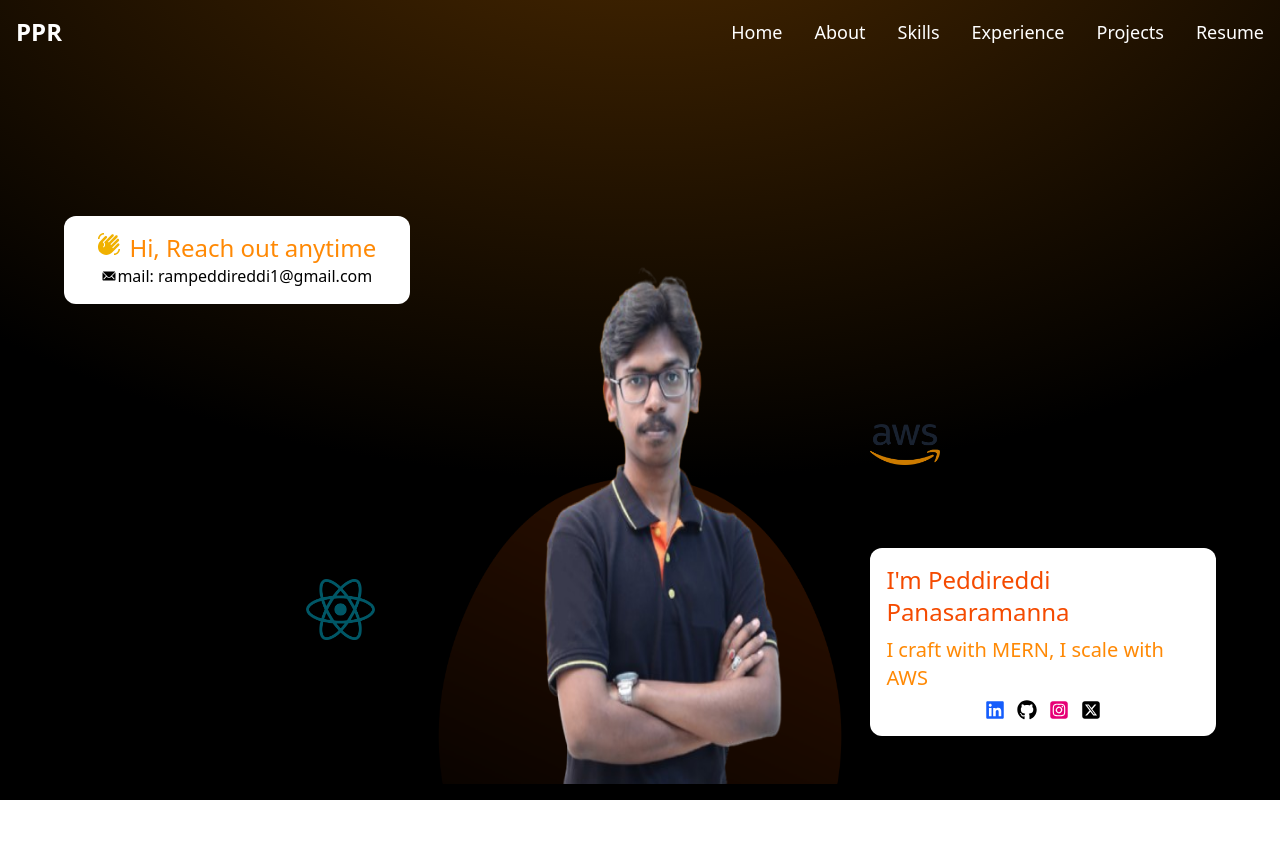
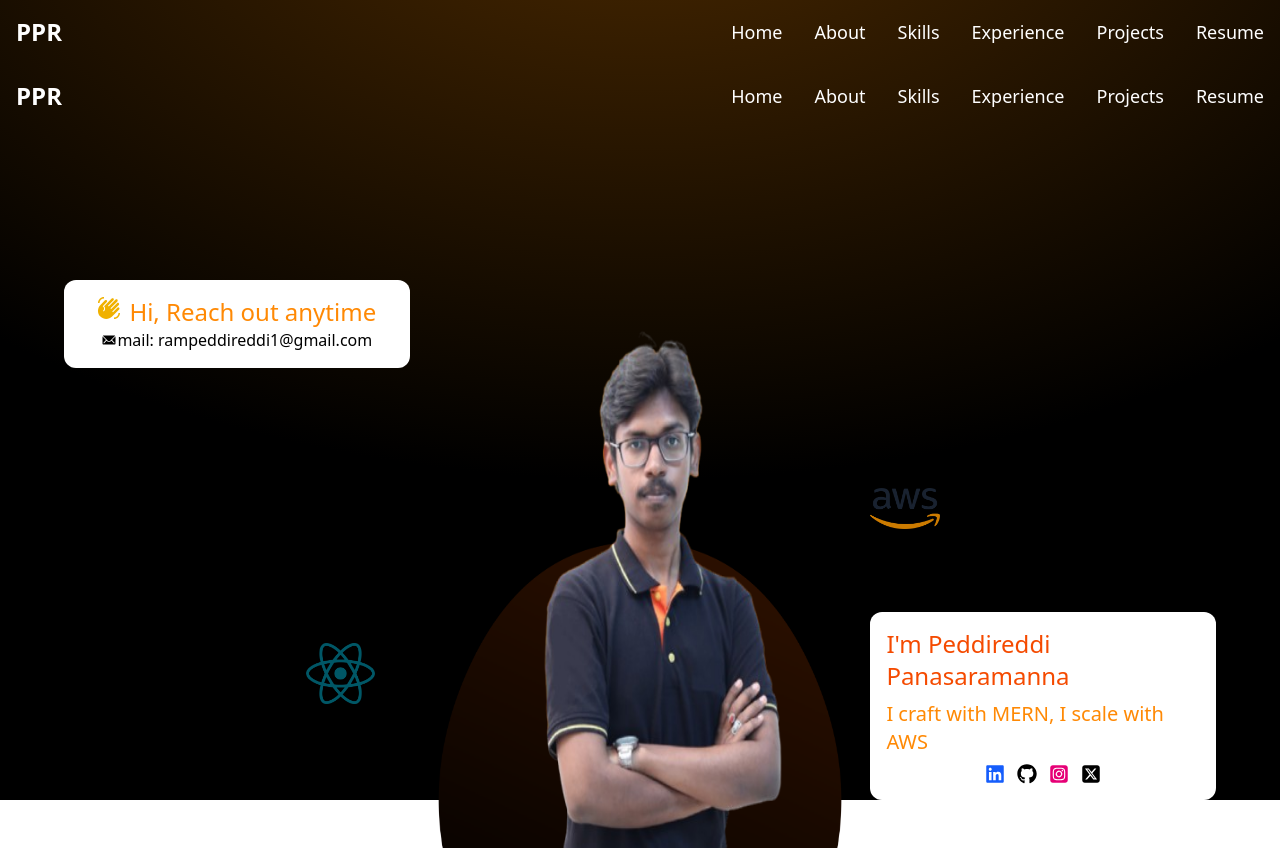
Before and after one commit to Rampeddireddi/PPR, a React (Vite) app: page / in a window 1280 px wide. Shown: the top 850 px of the page. Built offline with nearby package versions, Linux system fonts and the light colour scheme.

Commit message:
Update App.jsx

```diff
--- a/src/App.jsx
+++ b/src/App.jsx
@@ -12,9 +12,9 @@ function App() {
 
   return (
 
-    <div className='w-full h-full flex flex-col items-center relative'>
-<div className="fixed top-0 -z-10 h-screen w-screen bg-black bg-[radial-gradient(ellipse_80%_80%_at_50%_-20%,rgba(255,140,0,0.3),rgba(0,0,0,1))]"></div>
-<Navbar></Navbar>
+     <div className='w-full h-full flex flex-col items-center relative overflow-x-hidden'>
+    <div className="fixed top-0 left-0 z-[-2] h-screen w-screen bg-black bg-[radial-gradient(ellipse_80%_80%_at_50%_-20%,rgba(255,140,0,0.3),rgba(0,0,0,1))]"></div><Navbar></Navbar>
+   <Navbar></Navbar>
    <Hero/>
    <About/>
    <Skills/>
```
